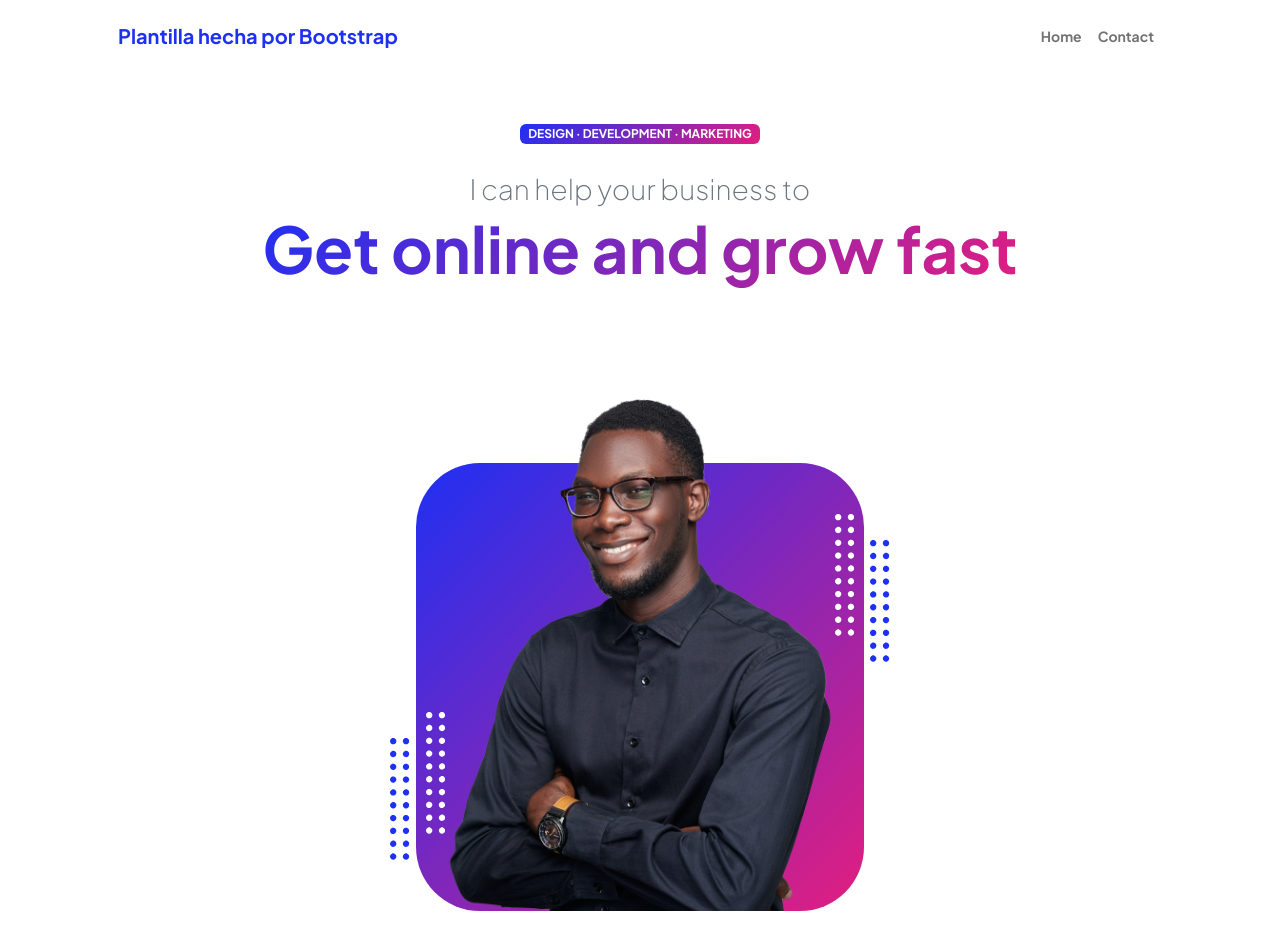
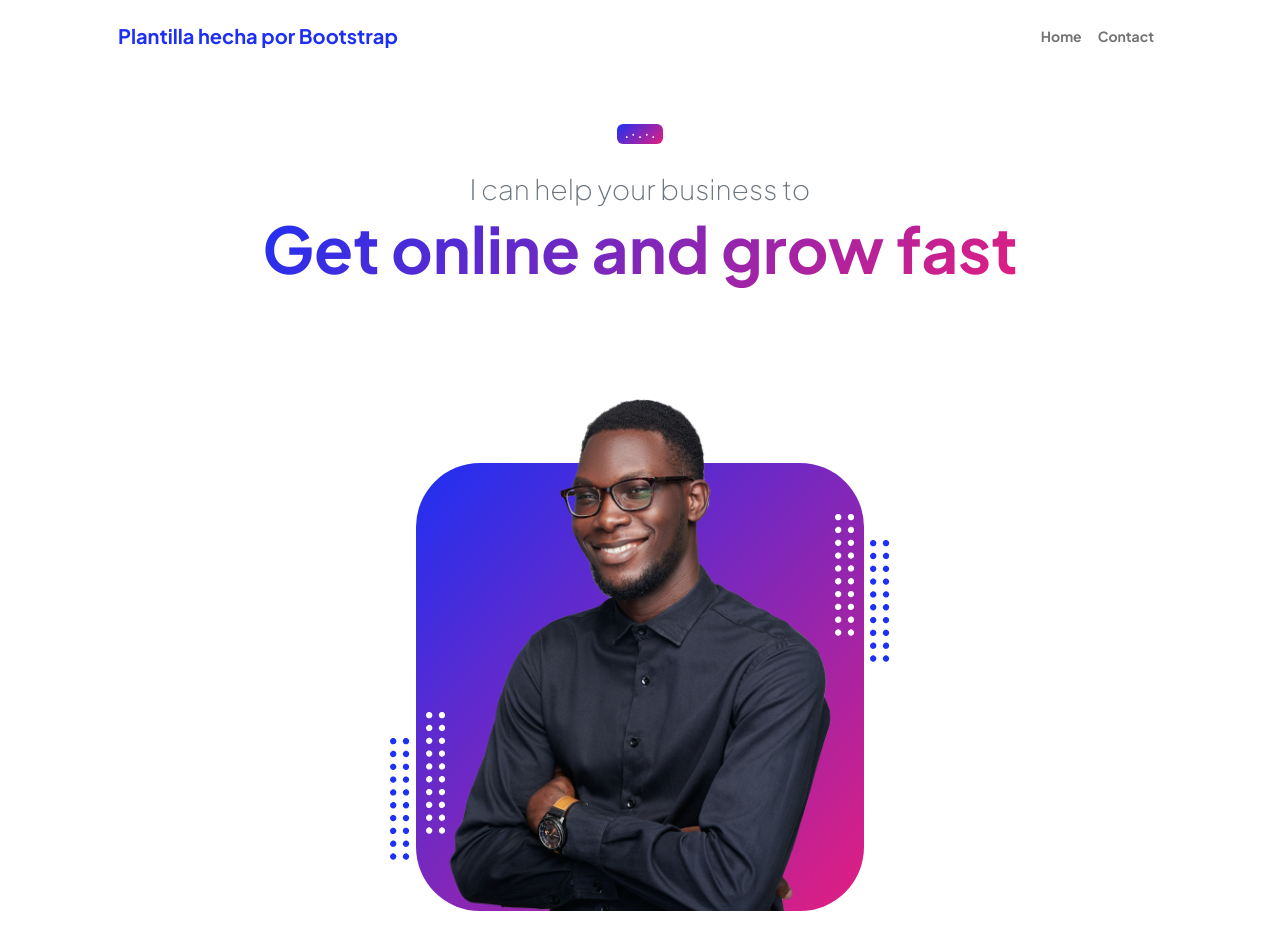
Before and after one commit to caanrosa/DABQLS, a plain HTML site: page index.html in a window 1280 px wide. Shown: the top 950 px of the page. Drawn offline with nearby package versions, Linux system fonts and the light colour scheme.

Commit message:
Update index.html

```diff
--- a/index.html
+++ b/index.html
@@ -40,7 +40,7 @@
                         <div class="col-xxl-5">
                             <!-- Header text content-->
                             <div class="text-center text-xxl-start">
-                                <div class="badge bg-gradient-primary-to-secondary text-white mb-4"><div class="text-uppercase">Design &middot; Development &middot; Marketing</div></div>
+                                <div class="badge bg-gradient-primary-to-secondary text-white mb-4"><div class="text-uppercase">. &middot; . &middot; .</div></div>
                                 <div class="fs-3 fw-light text-muted">I can help your business to</div>
                                 <h1 class="display-3 fw-bolder mb-5"><span class="text-gradient d-inline">Get online and grow fast</span></h1>
                                 <div class="d-grid gap-3 d-sm-flex justify-content-sm-center justify-content-xxl-start mb-3">
```
